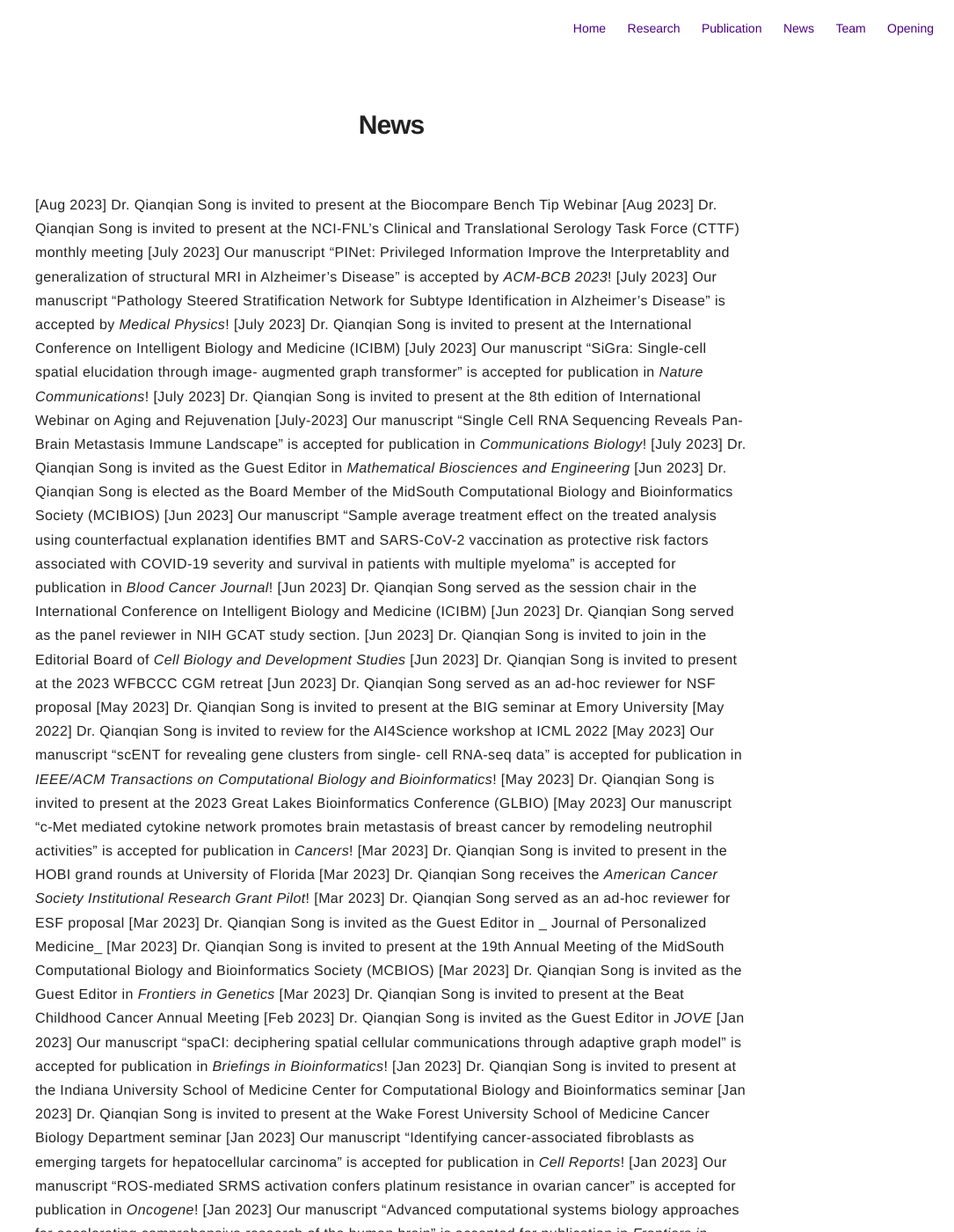
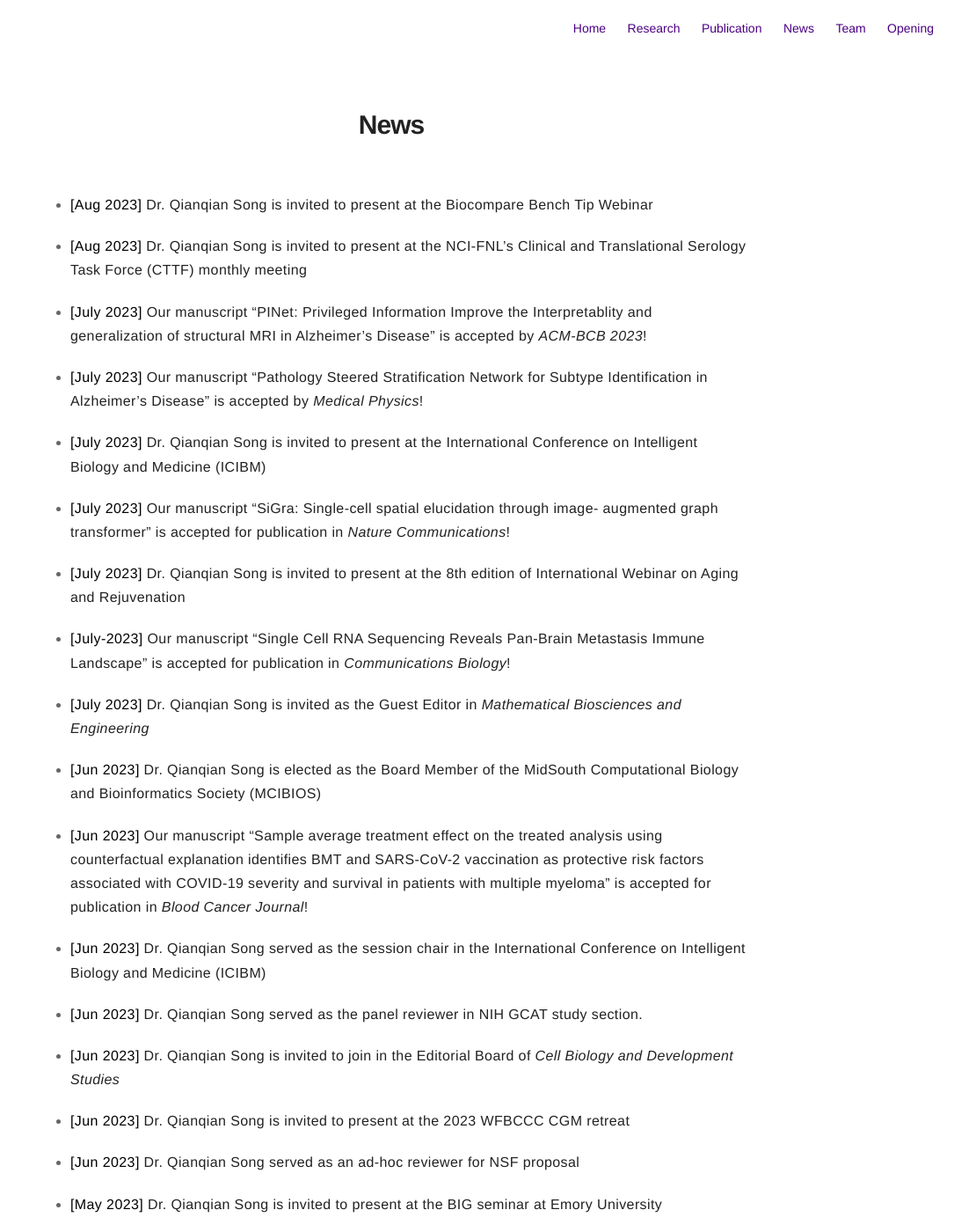
Before and after one commit to QSong-github/SongLab, a Jekyll site: the page built from pages/news.md, in a window 1280 px wide and 1400 px high. Shown: the whole window at 88% size, without its empty margins (195-1280 px from the left). Built offline with Jekyll 4.4.1, drawn with Linux system fonts in a browser that asks for light colours; some of the changed text lies outside the part shown.

Commit message:
Update news.md

```diff
--- a/pages/news.md
+++ b/pages/news.md
@@ -4,83 +4,127 @@ layout: page
 ---
 # News
 
-[Aug 2023] Dr. Qianqian Song is invited to present at the Biocompare Bench Tip Webinar
-[Aug 2023] Dr. Qianqian Song is invited to present at the NCI-FNL’s Clinical and Translational Serology Task Force (CTTF) monthly meeting
-[July 2023] Our manuscript “PINet: Privileged Information Improve the Interpretablity and generalization of structural MRI in Alzheimer’s Disease” is accepted by _ACM-BCB 2023_!
-[July 2023] Our manuscript “Pathology Steered Stratification Network for Subtype Identification in Alzheimer’s Disease” is accepted by _Medical Physics_!
-[July 2023] Dr. Qianqian Song is invited to present at the International Conference on Intelligent Biology and Medicine (ICIBM)
-[July 2023] Our manuscript “SiGra: Single-cell spatial elucidation through image- augmented graph transformer” is accepted for publication in _Nature Communications_!
-[July 2023] Dr. Qianqian Song is invited to present at the 8th edition of International Webinar on Aging and Rejuvenation
-[July-2023] Our manuscript “Single Cell RNA Sequencing Reveals Pan-Brain Metastasis Immune Landscape” is accepted for publication in _Communications Biology_!
-[July 2023] Dr. Qianqian Song is invited as the Guest Editor in _Mathematical Biosciences and Engineering_
-[Jun 2023] Dr. Qianqian Song is elected as the Board Member of the MidSouth Computational Biology and Bioinformatics Society (MCIBIOS)
-[Jun 2023] Our manuscript “Sample average treatment effect on the treated analysis using counterfactual explanation identifies BMT and SARS-CoV-2 vaccination as protective risk factors associated with COVID-19 severity and survival in patients with multiple myeloma” is accepted for publication in _Blood Cancer Journal_!
-[Jun 2023] Dr. Qianqian Song served as the session chair in the International Conference
+* **[Aug 2023]** Dr. Qianqian Song is invited to present at the Biocompare Bench Tip Webinar
+
+* **[Aug 2023]** Dr. Qianqian Song is invited to present at the NCI-FNL’s Clinical and Translational Serology Task Force (CTTF) monthly meeting
+
+* **[July 2023]** Our manuscript “PINet: Privileged Information Improve the Interpretablity and generalization of structural MRI in Alzheimer’s Disease” is accepted by _ACM-BCB 2023_!
+
+* **[July 2023]** Our manuscript “Pathology Steered Stratification Network for Subtype Identification in Alzheimer’s Disease” is accepted by _Medical Physics_!
+
+* **[July 2023]** Dr. Qianqian Song is invited to present at the International Conference on Intelligent Biology and Medicine (ICIBM)
+
+* **[July 2023]** Our manuscript “SiGra: Single-cell spatial elucidation through image- augmented graph transformer” is accepted for publication in _Nature Communications_!
+
+* **[July 2023]** Dr. Qianqian Song is invited to present at the 8th edition of International Webinar on Aging and Rejuvenation
+
+* **[July-2023]** Our manuscript “Single Cell RNA Sequencing Reveals Pan-Brain Metastasis Immune Landscape” is accepted for publication in _Communications Biology_!
+
+* **[July 2023]** Dr. Qianqian Song is invited as the Guest Editor in _Mathematical Biosciences and Engineering_
+
+* **[Jun 2023]** Dr. Qianqian Song is elected as the Board Member of the MidSouth Computational Biology and Bioinformatics Society (MCIBIOS)
+
+* **[Jun 2023]** Our manuscript “Sample average treatment effect on the treated analysis using counterfactual explanation identifies BMT and SARS-CoV-2 vaccination as protective risk factors associated with COVID-19 severity and survival in patients with multiple myeloma” is accepted for publication in _Blood Cancer Journal_!
+
+* **[Jun 2023]** Dr. Qianqian Song served as the session chair in the International Conference
 on Intelligent Biology and Medicine (ICIBM)
-[Jun 2023] Dr. Qianqian Song served as the panel reviewer in NIH GCAT study section.
-[Jun 2023] Dr. Qianqian Song is invited to join in the Editorial Board of _Cell Biology and Development Studies_
-[Jun 2023] Dr. Qianqian Song is invited to present at the 2023 WFBCCC CGM retreat
-[Jun 2023] Dr. Qianqian Song served as an ad-hoc reviewer for NSF proposal
-[May 2023] Dr. Qianqian Song is invited to present at the BIG seminar at Emory University
-[May 2022] Dr. Qianqian Song is invited to review for the AI4Science workshop at ICML 2022
-[May 2023] Our manuscript “scENT for revealing gene clusters from single- cell RNA-seq data” is accepted for publication in _IEEE/ACM Transactions on Computational Biology and Bioinformatics_!
-[May 2023] Dr. Qianqian Song is invited to present at the 2023 Great Lakes Bioinformatics Conference (GLBIO)
-[May 2023] Our manuscript “c-Met mediated cytokine network promotes brain metastasis of breast cancer by remodeling neutrophil activities” is accepted for publication in _Cancers_!
-[Mar 2023] Dr. Qianqian Song is invited to present in the HOBI grand rounds at University of Florida
-[Mar 2023] Dr. Qianqian Song receives the _American Cancer Society Institutional Research Grant Pilot_!
-[Mar 2023] Dr. Qianqian Song served as an ad-hoc reviewer for ESF proposal
-[Mar 2023] Dr. Qianqian Song is invited as the Guest Editor in _ Journal of Personalized Medicine_
-[Mar 2023] Dr. Qianqian Song is invited to present at the 19th Annual Meeting of the MidSouth Computational Biology and Bioinformatics Society (MCBIOS)
-[Mar 2023] Dr. Qianqian Song is invited as the Guest Editor in _Frontiers in Genetics_
-[Mar 2023] Dr. Qianqian Song is invited to present at the Beat Childhood Cancer Annual Meeting
-[Feb 2023] Dr. Qianqian Song is invited as the Guest Editor in _JOVE_
-[Jan 2023] Our manuscript “spaCI: deciphering spatial cellular communications through adaptive graph model” is accepted for publication in _Briefings in Bioinformatics_!
-[Jan 2023] Dr. Qianqian Song is invited to present at the Indiana University School of Medicine Center for Computational Biology and Bioinformatics seminar
-[Jan 2023] Dr. Qianqian Song is invited to present at the Wake Forest University School of Medicine Cancer Biology Department seminar
-[Jan 2023] Our manuscript “Identifying cancer-associated fibroblasts as emerging targets for hepatocellular carcinoma” is accepted for publication in _Cell Reports_!
-[Jan 2023] Our manuscript “ROS-mediated SRMS activation confers platinum resistance in ovarian cancer” is accepted for publication in _Oncogene_!
-[Jan 2023] Our manuscript “Advanced computational systems biology approaches for accelerating comprehensive research of the human brain” is accepted for publication in _Frontiers in Genetics_!
-[Jan 2023] Our manuscript “An immune-related signature for optimizing prognosis prediction and treatment decision of hepatocellular carcinoma” is accepted for publication in _European Journal of Medical Research_!
-[Jan 2023] Dr. Qianqian Song served in the Wake Forest University School of Medicine Cancer Biology Seminar Committee
-[Dec 2022] Dr. Qianqian Song joined in the Beat Cancer Childhood (BCC) Research Consortium
-[Dec 2022] Dr. Qianqian Song is invited to present at the WFBCCC-LCI joint symposium, Precision Oncology & Omics Research
-[Dec 2022] Dr. Qianqian Song receives the _ and Metabolism Program Inter-programmatic Collaborative Research Pilot_!
-[Dec 2022] Dr. Qianqian Song is invited as the Guest Editor in _Frontiers in Medicine_
-[Dec 2022] Our manuscript “Dual-Stream Subspace Clustering Network for Revealing Gene Targets in Alzheimer’s Disease” is accepted for publication in _Computers in biology and medicine_!
-[Oct 2022] Our manuscript “Uncovering the dynamic effects of DEX treatment on lung cancer by integrating bioinformatic inference and multiscale modeling of scRNA-seq and proteomics data” is accepted for publication in _Computers in biology and medicine_!
-[Sep 2022] Our manuscript “SMGR: a joint sstatistical method for integrative analysis of single-cell multi-omics data” is accepted for publication in _NAR genomics and bioinformatics_!
-[Apr 2022] Dr. Qianqian Song is invited as the Guest Editor in _Frontiers in Bioengineering and Biotechnology_
-[Apr 2022] Our manuscript “HSP90-CDC37 functions as a chaperone for the oncogenic FGFR3-TACC3 fusion” is accepted for publication in _Molecular Therapy_!
-[Apr 2022] Our manuscript “Targeting DNA polymerase to DNA double-strand breaks reduces DNA deletion size and increases templated insertions generated by CRISPR/Cas9” is accepted for publication in _Nucleic Acids Research_!
-[Mar 2022] Our manuscript “Risk and outcome of breakthrough COVID-19 infections in vaccinated patients with cancer: real-word evidence from the National COVID Cohort Collaborative (N3C)” is accepted for publication in _Journal of Clinical Oncology_!
-[Mar 2022] Our manuscript “Single-Cell RNA-Seq Technologies and Computational Analysis Tools: Application in Cancer Research” is accepted in _Methods in molecular biology_!
-[Mar 2022] Our manuscript “Circulating Immune Bioenergetic, Metabolic, and Genetic Signatures Predict Melanoma Patients’ Response to Anti–PD-1 Immune Checkpoint Blockade” is accepted for publication in _Clinical Cancer Research_!
-[Mar 2022] Dr. Qianqian Song is invited to present at the UAB Informatics Institute PowerTalk Seminar
-[Mar 2022] Our manuscript “Organoids in recapitulating tumorigenesis driven by risk factors: Current trends and future perspectives” is accepted for publication in _International Journal of Biological Sciences_!
-[Feb 2022] Dr. Qianqian Song is invited to present at the WFBCCC CGM retreat
-[Jan 2022] Our manuscript “Flap endonuclease 1 Facilitated Hepatocellular Carcinoma Progression by Enhancing USP7/MDM2- mediated P53 Inactivation” is accepted for publication in _ International journal of biological sciences_!
-[Dec 2021] Our manuscript “Intrapleural nano-immunotherapeutic promotes innate and adaptive immune responses to enhance anti-PD-L1 therapy for malignant pleural effusion” is accepted for publication in _Nature Nanotechnology_!
-[Dec 2021] Dr. Qianqian Song is invited to present at the N3Community Forum Presentation
-[Oct 2021] Dr. Qianqian Song is invited to present at the Wake Forest Center for Biomedical Informatics Colloquium
-[Oct 2021] Dr. Qianqian Song served as a reviewer for the AI4Science workshop at NeurIPS 2021
-[Oct 2021] Our manuscript “Organoid model: Current Implications and Pharmaceutical Applications in Liver Diseases” is accepted for publication in _Current Molecular Pharmacology_!
-[Sep 2021] Our manuscript “DSTG: Deconvoluting Spatial Transcriptomics Data through Graph-based Artificial Intelligence” is accepted for publication in _Briefings in Bioinformatics_!
-[Sep 2021] Dr. Qianqian Song is invited to present at the Lung Disease Orientated Team (DOT) meeting. Comprehensive Cancer Center, Wake Forest School of Medicine
-[July 2021] Our manuscript “Outcomes of COVID-19 in Patients With Cancer: Report From the National COVID Cohort Collaborative (N3C)” is accepted for publication in _Journal of Clinical Oncology_!
-[Jun 2021] Our manuscript “scGCN: a Graph Convolutional Networks Algorithm for Knowledge Transfer in Single Cell Omics” is accepted for publication in _Nature Communications_!
-[Apr 2021] Dr. Qianqian Song joined the NCATS’ National COVID Cohort Collaborative (N3C) oncology domain team
-[Apr 2021] Our manuscript “Multi-Omics Analysis of Brain Metastasis Outcomes Following Craniotomy” is accepted for publication in _Frontiers in Oncology_!
-[Apr 2021] Our manuscript “scLM: automatic detection of consensus gene clusters across multiple single-cell datasets” is accepted for publication in _Genomics, Proteomics & Bioinformatics_!
-[Mar 2021] Our manuscript “IGFBP2 promotes tumor progression by inducing alternative polarization of macrophages in pancreatic ductal adenocarcinoma through the STAT3 pathway” is accepted for publication in _Cancer Letters_!
-[Mar 2021] Our manuscript “Rac Family Small GTPase 3 Correlates with Progression and Poor Prognosis in Bladder Cancer” is accepted for publication in _ DNA and Cell Biology_!
-[Feb 2021] Our manuscript “Identification and Validation of Ubiquitin- specific Proteases as a Novel Prognostic Signature for Hepatocellular Carcinoma” is accepted for publication in _Frontiers in Oncology_!
-[Feb 2021] Our manuscript “3D scaffold- free microliver with drug metabolic function generated by lineage reprogrammed hepatocytes from human fibroblasts” is accepted for publication in _ Biomaterials_!
-[Feb 2021] Our manuscript “DNA primase subunit 1 deteriorated progression of hepatocellular carcinoma by activating AKT/mTOR signaling and UBE2C-mediated P53 ubiquitination” is accepted for publication in _Cell & Bioscience_!
-[Dec 2020] Our manuscript “Identification and Validation of the N6-methyladenosine RNA Methylation Regulator YTHDF1 as A Novel Prognostic Marker and Potential Target for Hepatocellular Carcinoma” is accepted for publication in _Frontiers in Molecular Biosciences_!
-[Dec 2020] Dr. Qianqian Song is invited to present at the International Conference on
+
+* **[Jun 2023]** Dr. Qianqian Song served as the panel reviewer in NIH GCAT study section.
+
+* **[Jun 2023]** Dr. Qianqian Song is invited to join in the Editorial Board of _Cell Biology and Development Studies_
+
+* **[Jun 2023]** Dr. Qianqian Song is invited to present at the 2023 WFBCCC CGM retreat
+
+* **[Jun 2023]** Dr. Qianqian Song served as an ad-hoc reviewer for NSF proposal
+
+* **[May 2023]** Dr. Qianqian Song is invited to present at the BIG seminar at Emory University
+
+* **[May 2022]** Dr. Qianqian Song is invited to review for the AI4Science workshop at ICML 2022
+
+* **[May 2023]** Our manuscript “scENT for revealing gene clusters from single- cell RNA-seq data” is accepted for publication in _IEEE/ACM Transactions on Computational Biology and Bioinformatics_!
+
+* **[May 2023]** Dr. Qianqian Song is invited to present at the 2023 Great Lakes Bioinformatics Conference (GLBIO)
+
+* **[May 2023]** Our manuscript “c-Met mediated cytokine network promotes brain metastasis of breast cancer by remodeling neutrophil activities” is accepted for publication in _Cancers_!
+
+* **[Mar 2023]** Dr. Qianqian Song is invited to present in the HOBI grand rounds at University of Florida
+
+* **[Mar 2023]** Dr. Qianqian Song receives the _American Cancer Society Institutional Research Grant Pilot_!
+
+* **[Mar 2023]** Dr. Qianqian Song served as an ad-hoc reviewer for ESF proposal
+
+* **[Mar 2023]** Dr. Qianqian Song is invited as the Guest Editor in _ Journal of Personalized Medicine_
+
+* **[Mar 2023]** Dr. Qianqian Song is invited to present at the 19th Annual Meeting of the MidSouth Computational Biology and Bioinformatics Society (MCBIOS)
+
+* **[Mar 2023]** Dr. Qianqian Song is invited as the Guest Editor in _Frontiers in Genetics_
+
+* **[Mar 2023]** Dr. Qianqian Song is invited to present at the Beat Childhood Cancer Annual Meeting
+
+* **[Feb 2023]** Dr. Qianqian Song is invited as the Guest Editor in _JOVE_
+
+* **[Jan 2023]** Our manuscript “spaCI: deciphering spatial cellular communications through adaptive graph model” is accepted for publication in _Briefings in Bioinformatics_!
+
+* **[Jan 2023]** Dr. Qianqian Song is invited to present at the Indiana University School of Medicine Center for Computational Biology and Bioinformatics seminar
+
+* **[Jan 2023]** Dr. Qianqian Song is invited to present at the Wake Forest University School of Medicine Cancer Biology Department seminar
+
+* **[Jan 2023]** Our manuscript “Identifying cancer-associated fibroblasts as emerging targets for hepatocellular carcinoma” is accepted for publication in _Cell Reports_!
+
+* **[Jan 2023]** Our manuscript “ROS-mediated SRMS activation confers platinum resistance in ovarian cancer” is accepted for publication in _Oncogene_!
+
+* **[Jan 2023]** Our manuscript “Advanced computational systems biology approaches for accelerating comprehensive research of the human brain” is accepted for publication in _Frontiers in Genetics_!
+
+* **[Jan 2023]** Our manuscript “An immune-related signature for optimizing prognosis prediction and treatment decision of hepatocellular carcinoma” is accepted for publication in _European Journal of Medical Research_!
+
+* **[Jan 2023]** Dr. Qianqian Song served in the Wake Forest University School of Medicine Cancer Biology Seminar Committee
+
+* **[Dec 2022]** Dr. Qianqian Song joined in the Beat Cancer Childhood (BCC) Research Consortium
+
+* **[Dec 2022]** Dr. Qianqian Song is invited to present at the WFBCCC-LCI joint symposium, Precision Oncology & Omics Research
+
+* **[Dec 2022]** Dr. Qianqian Song receives the _ and Metabolism Program Inter-programmatic Collaborative Research Pilot_!
+
+* **[Dec 2022]** Dr. Qianqian Song is invited as the Guest Editor in _Frontiers in Medicine_
+
+* **[Dec 2022]** Our manuscript “Dual-Stream Subspace Clustering Network for Revealing Gene Targets in Alzheimer’s Disease” is accepted for publication in _Computers in biology and medicine_!
+
+* **[Oct 2022]** Our manuscript “Uncovering the dynamic effects of DEX treatment on lung cancer by integrating bioinformatic inference and multiscale modeling of scRNA-seq and proteomics data” is accepted for publication in _Computers in biology and medicine_!
+
+* **[Sep 2022]** Our manuscript “SMGR: a joint sstatistical method for integrative analysis of single-cell multi-omics data” is accepted for publication in _NAR genomics and bioinformatics_!
+
+**[Apr 2022]** Dr. Qianqian Song is invited as the Guest Editor in _Frontiers in Bioengineering and Biotechnology_
+**[Apr 2022]** Our manuscript “HSP90-CDC37 functions as a chaperone for the oncogenic FGFR3-TACC3 fusion” is accepted for publication in _Molecular Therapy_!
+**[Apr 2022]** Our manuscript “Targeting DNA polymerase to DNA double-strand breaks reduces DNA deletion size and increases templated insertions generated by CRISPR/Cas9” is accepted for publication in _Nucleic Acids Research_!
+**[Mar 2022]** Our manuscript “Risk and outcome of breakthrough COVID-19 infections in vaccinated patients with cancer: real-word evidence from the National COVID Cohort Collaborative (N3C)” is accepted for publication in _Journal of Clinical Oncology_!
+**[Mar 2022]** Our manuscript “Single-Cell RNA-Seq Technologies and Computational Analysis Tools: Application in Cancer Research” is accepted in _Methods in molecular biology_!
+**[Mar 2022]** Our manuscript “Circulating Immune Bioenergetic, Metabolic, and Genetic Signatures Predict Melanoma Patients’ Response to Anti–PD-1 Immune Checkpoint Blockade” is accepted for publication in _Clinical Cancer Research_!
+**[Mar 2022]** Dr. Qianqian Song is invited to present at the UAB Informatics Institute PowerTalk Seminar
+**[Mar 2022]** Our manuscript “Organoids in recapitulating tumorigenesis driven by risk factors: Current trends and future perspectives” is accepted for publication in _International Journal of Biological Sciences_!
+**[Feb 2022]** Dr. Qianqian Song is invited to present at the WFBCCC CGM retreat
+**[Jan 2022]** Our manuscript “Flap endonuclease 1 Facilitated Hepatocellular Carcinoma Progression by Enhancing USP7/MDM2- mediated P53 Inactivation” is accepted for publication in _ International journal of biological sciences_!
+**[Dec 2021]** Our manuscript “Intrapleural nano-immunotherapeutic promotes innate and adaptive immune responses to enhance anti-PD-L1 therapy for malignant pleural effusion” is accepted for publication in _Nature Nanotechnology_!
+**[Dec 2021]** Dr. Qianqian Song is invited to present at the N3Community Forum Presentation
+**[Oct 2021]** Dr. Qianqian Song is invited to present at the Wake Forest Center for Biomedical Informatics Colloquium
+**[Oct 2021]** Dr. Qianqian Song served as a reviewer for the AI4Science workshop at NeurIPS 2021
+**[Oct 2021]** Our manuscript “Organoid model: Current Implications and Pharmaceutical Applications in Liver Diseases” is accepted for publication in _Current Molecular Pharmacology_!
+**[Sep 2021]** Our manuscript “DSTG: Deconvoluting Spatial Transcriptomics Data through Graph-based Artificial Intelligence” is accepted for publication in _Briefings in Bioinformatics_!
+**[Sep 2021]** Dr. Qianqian Song is invited to present at the Lung Disease Orientated Team (DOT) meeting. Comprehensive Cancer Center, Wake Forest School of Medicine
+**[July 2021]** Our manuscript “Outcomes of COVID-19 in Patients With Cancer: Report From the National COVID Cohort Collaborative (N3C)” is accepted for publication in _Journal of Clinical Oncology_!
+**[Jun 2021]** Our manuscript “scGCN: a Graph Convolutional Networks Algorithm for Knowledge Transfer in Single Cell Omics” is accepted for publication in _Nature Communications_!
+**[Apr 2021]** Dr. Qianqian Song joined the NCATS’ National COVID Cohort Collaborative (N3C) oncology domain team
+**[Apr 2021]** Our manuscript “Multi-Omics Analysis of Brain Metastasis Outcomes Following Craniotomy” is accepted for publication in _Frontiers in Oncology_!
+**[Apr 2021]** Our manuscript “scLM: automatic detection of consensus gene clusters across multiple single-cell datasets” is accepted for publication in _Genomics, Proteomics & Bioinformatics_!
+**[Mar 2021]** Our manuscript “IGFBP2 promotes tumor progression by inducing alternative polarization of macrophages in pancreatic ductal adenocarcinoma through the STAT3 pathway” is accepted for publication in _Cancer Letters_!
+**[Mar 2021]** Our manuscript “Rac Family Small GTPase 3 Correlates with Progression and Poor Prognosis in Bladder Cancer” is accepted for publication in _ DNA and Cell Biology_!
+**[Feb 2021]** Our manuscript “Identification and Validation of Ubiquitin- specific Proteases as a Novel Prognostic Signature for Hepatocellular Carcinoma” is accepted for publication in _Frontiers in Oncology_!
+**[Feb 2021]** Our manuscript “3D scaffold- free microliver with drug metabolic function generated by lineage reprogrammed hepatocytes from human fibroblasts” is accepted for publication in _ Biomaterials_!
+**[Feb 2021]** Our manuscript “DNA primase subunit 1 deteriorated progression of hepatocellular carcinoma by activating AKT/mTOR signaling and UBE2C-mediated P53 ubiquitination” is accepted for publication in _Cell & Bioscience_!
+**[Dec 2020]** Our manuscript “Identification and Validation of the N6-methyladenosine RNA Methylation Regulator YTHDF1 as A Novel Prognostic Marker and Potential Target for Hepatocellular Carcinoma” is accepted for publication in _Frontiers in Molecular Biosciences_!
+**[Dec 2020]** Dr. Qianqian Song is invited to present at the International Conference on
 Computational Advances in Bio and medical Sciences (ICCABS)
-[Nov 2020] Dr. Qianqian Song served as a session chair of AMIA Annual Symposium
-[Oct 2020] Our manuscript “Identifying cancer-associated fibroblasts as emerging targets for hepatocellular carcinoma” is accepted for publication in _Cell & Bioscience_!
-[Aug 2020] Dr. Qianqian Song received the Mini-symposium of Director’s Excellence in Cancer Research Award for Trainees
-[Apr 2019] Dr. Qianqian Song joined the Stand Up To Cancer (SU2C) Meg Vosburg T-Cell Lymphoma Dream Team
-[Apr 2019] Our manuscript “Dissecting intratumoral myeloid cell plasticity by single cell RNA- seq” is accepted for publication in _Cancer Medicine_!
+**[Nov 2020]** Dr. Qianqian Song served as a session chair of AMIA Annual Symposium
+**[Oct 2020]** Our manuscript “Identifying cancer-associated fibroblasts as emerging targets for hepatocellular carcinoma” is accepted for publication in _Cell & Bioscience_!
+**[Aug 2020]** Dr. Qianqian Song received the Mini-symposium of Director’s Excellence in Cancer Research Award for Trainees
+**[Apr 2019]** Dr. Qianqian Song joined the Stand Up To Cancer (SU2C) Meg Vosburg T-Cell Lymphoma Dream Team
+**[Apr 2019]** Our manuscript “Dissecting intratumoral myeloid cell plasticity by single cell RNA- seq” is accepted for publication in _Cancer Medicine_!
```
